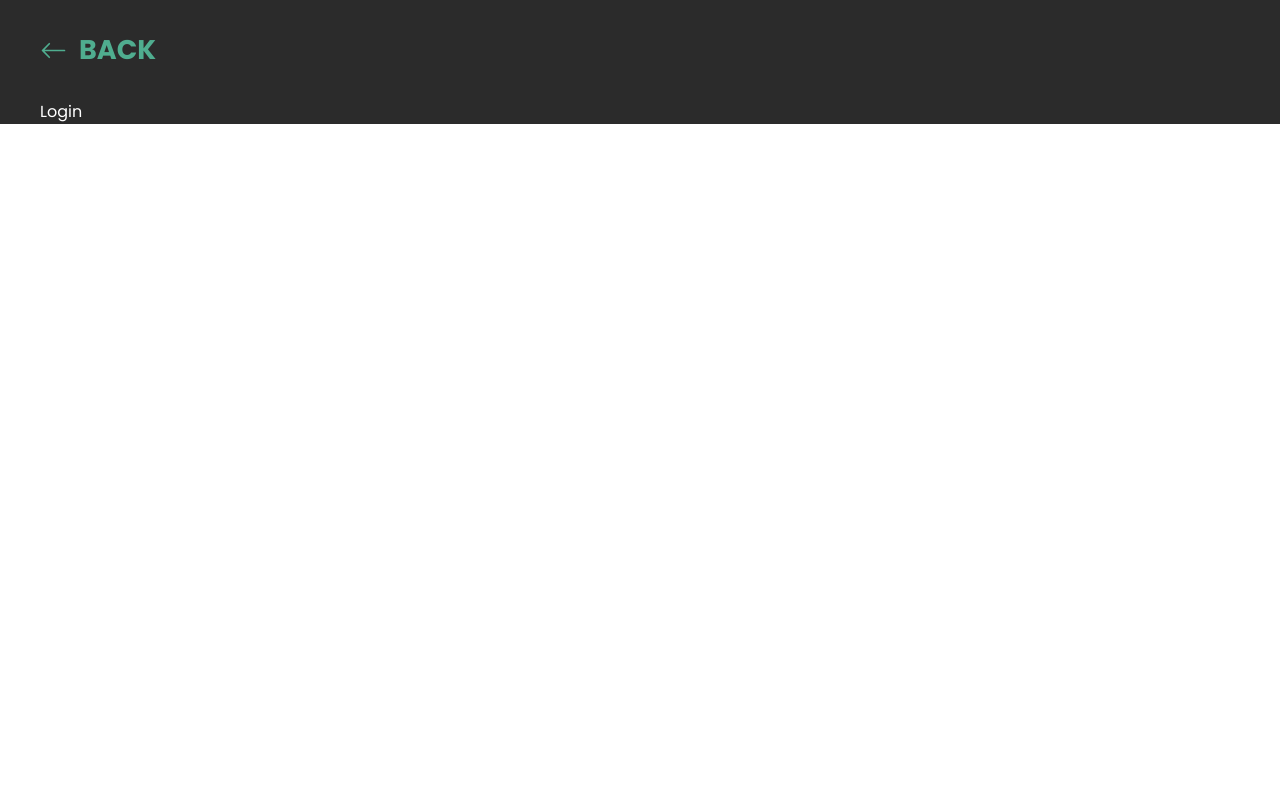
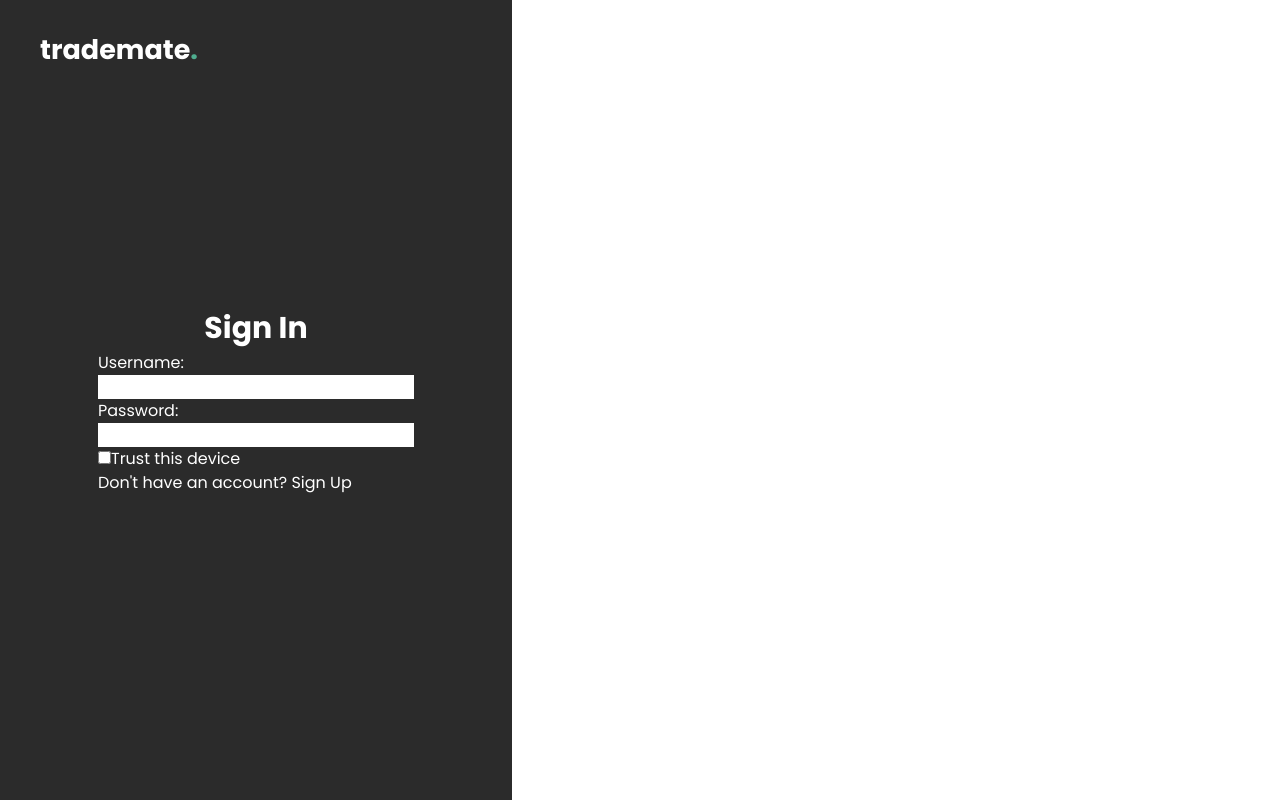
Before and after one commit to teoyi/trademate, a React (Vite) app in the folder client/: page /login in a window 1280 px wide. Built offline with nearby package versions, Linux system fonts and the light colour scheme.

Commit message:
made skeleton of login page

```diff
--- a/client/src/components/Auth/Login.tsx
+++ b/client/src/components/Auth/Login.tsx
@@ -1,8 +1,32 @@
-import React from 'react'
+import { Link } from 'react-router-dom';
 
 const Login = () => {
   return (
-    <div>Login</div>
+    <div className="h-screen flex flex-row">
+      <div className="w-2/5 flex flex-col justify-center items-center">
+        <h1 className="text-[30px] font-bold">Sign In</h1>
+        <form className="flex flex-col px-20 justify-center">
+          <label htmlFor='username'>
+            Username:
+          </label>
+          <input type="text" id="username" autoComplete='off' required />
+          <label htmlFor='password'>
+            Password:
+          </label>
+          <input type="password" id="passwrod" required />
+          <div>
+            <input type="checkbox" id="persist" />
+            <label htmlFor='persist'>
+              Trust this device
+            </label>
+          </div>
+          <div>
+            Don't have an account? <Link to="/register">Sign Up</Link>
+          </div>
+        </form>
+      </div>
+      <div className="w-3/5 bg-white">image illustrations</div>
+    </div>
   )
 }
 
--- a/client/src/components/Layout/AuthLayout.tsx
+++ b/client/src/components/Layout/AuthLayout.tsx
@@ -5,10 +5,10 @@ const Layout = () => {
   return (
     <div className="App bg-base h-full text-primary-text flex justify-center font-poppins">
       <div className="w-full">
-          <nav className='w-full flex flex-row justify-between items-center h-[100px] xl:px-10 2xl:px-10'>
+          <nav className='w-full absolute flex flex-row justify-between items-center h-[100px] xl:px-10 2xl:px-10'>
             <AuthNavbar />
           </nav>
-          <main className='px-10'>
+          <main className=''>
             <Outlet />
           </main>
           <footer></footer>
--- a/client/src/components/Nav/AuthNavbar.tsx
+++ b/client/src/components/Nav/AuthNavbar.tsx
@@ -4,9 +4,10 @@ import { BsArrowLeft } from "react-icons/bs";
 const Navbar = () => {
   return (
     <h1 className=" font-bold xl:text-[27px]">
-        <Link to="/">
-            <span className="text-accent uppercase flex justify-center items-center"><BsArrowLeft className="mr-3"/>back</span>
-        </Link>
+      <Link to="/">
+          <span>trademate</span>
+          <span className="text-accent">.</span>
+      </Link>
     </h1>
   )
 }
```
